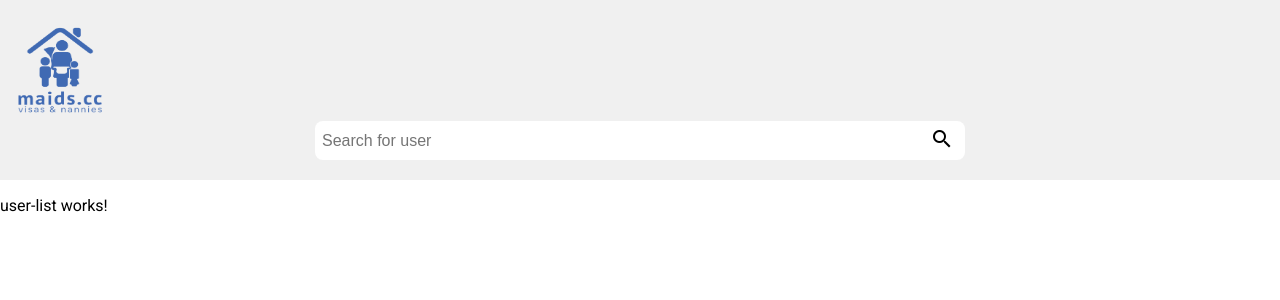
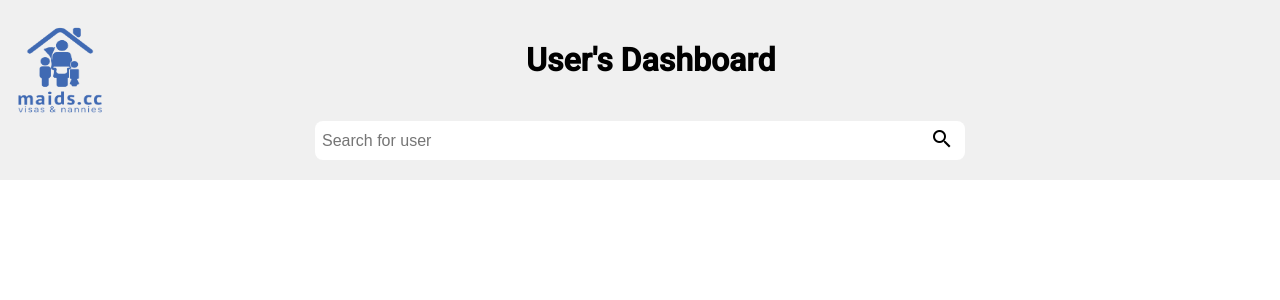
Before and after one commit to abdoibrahim257/user-dashboard, an Angular app: page / in a window 1280 px wide. Shown: the top 300 px of the page. Built offline with nearby package versions, Linux system fonts and the light colour scheme.

Commit message:
added page title

```diff
--- a/src/app/app-header/app-header.component.css
+++ b/src/app/app-header/app-header.component.css
@@ -14,3 +14,15 @@
     margin-top: 20px;
     margin-left: 10px;
 }
+
+.navbar{
+    display: flex;
+    width: 100%;
+    flex-wrap: wrap;
+    align-content: center;
+    gap: 26rem;
+}
+#pageTitle{
+    margin: 0;
+    align-self: center;
+}
--- a/src/app/app-header/app-header.component.html
+++ b/src/app/app-header/app-header.component.html
@@ -1,7 +1,9 @@
 <div class = "header">
     <!-- create a header here with a search bar and a logo -->
-    <img src="/Logo.png" alt="Logo" class="logo">
-
+    <div class="navbar">
+        <img src="/Logo.png" alt="Logo" class="logo">
+        <h1 id ="pageTitle">User's Dashboard</h1>
+    </div>
     <!-- here is where the search bar going to be -->
     <app-search-bar></app-search-bar>
 </div>
--- a/src/app/user-list/user-list.component.html
+++ b/src/app/user-list/user-list.component.html
@@ -1 +1 @@
-<p>user-list works!</p>
+<!-- create a paginated user list component Horizontally centered -->
```
